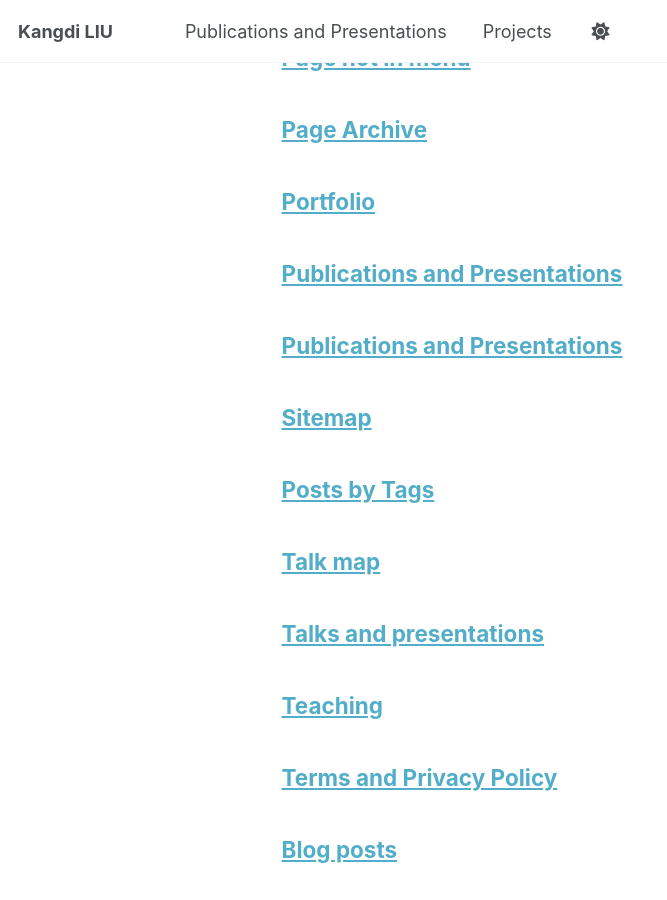
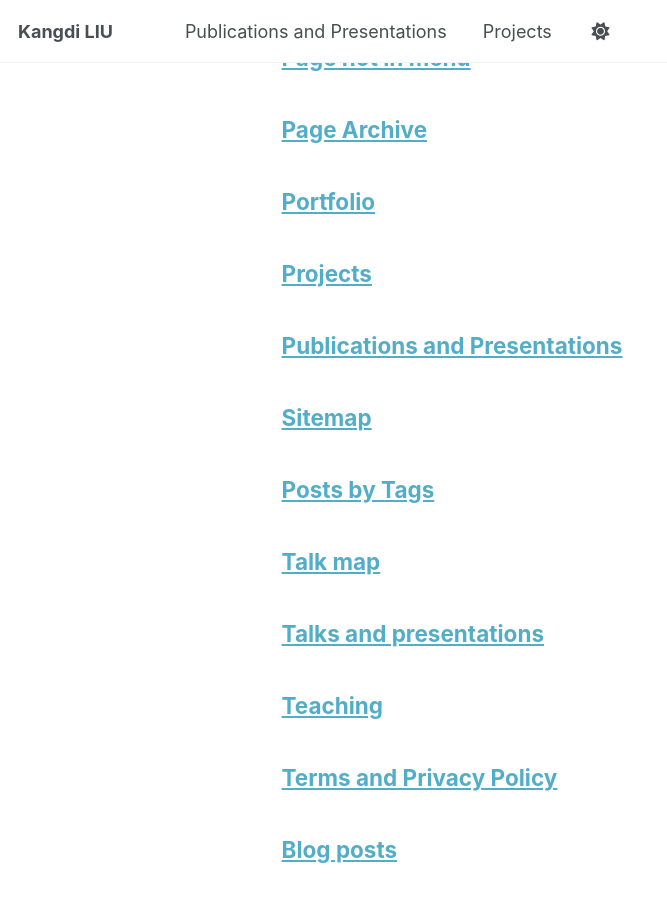
Before and after one commit to kliubc2025/kliubc.github.io, a Jekyll site: the page built from _pages/page-archive.html, in a window 1280 px wide and 900 px high, scrolled down 704 px. Shown: the whole window, without its empty margins (0-667 px from the left). Built offline with Jekyll 4.4.1, drawn with Linux system fonts in a browser that asks for light colours; a script that is not in the unit is left out.

Commit message:
Update projects.html

```diff
--- a/_pages/projects.html
+++ b/_pages/projects.html
@@ -1,10 +1,10 @@
 ---
 layout: archive
-title: "Publications and Presentations"
-permalink: /publications/
+title: "Projects"
+permalink: /projects/
 author_profile: true
 ---
 
-{% for post in site.publications %}
+{% for post in site.projects %}
   {{ post.content }}
 {% endfor %}
```
